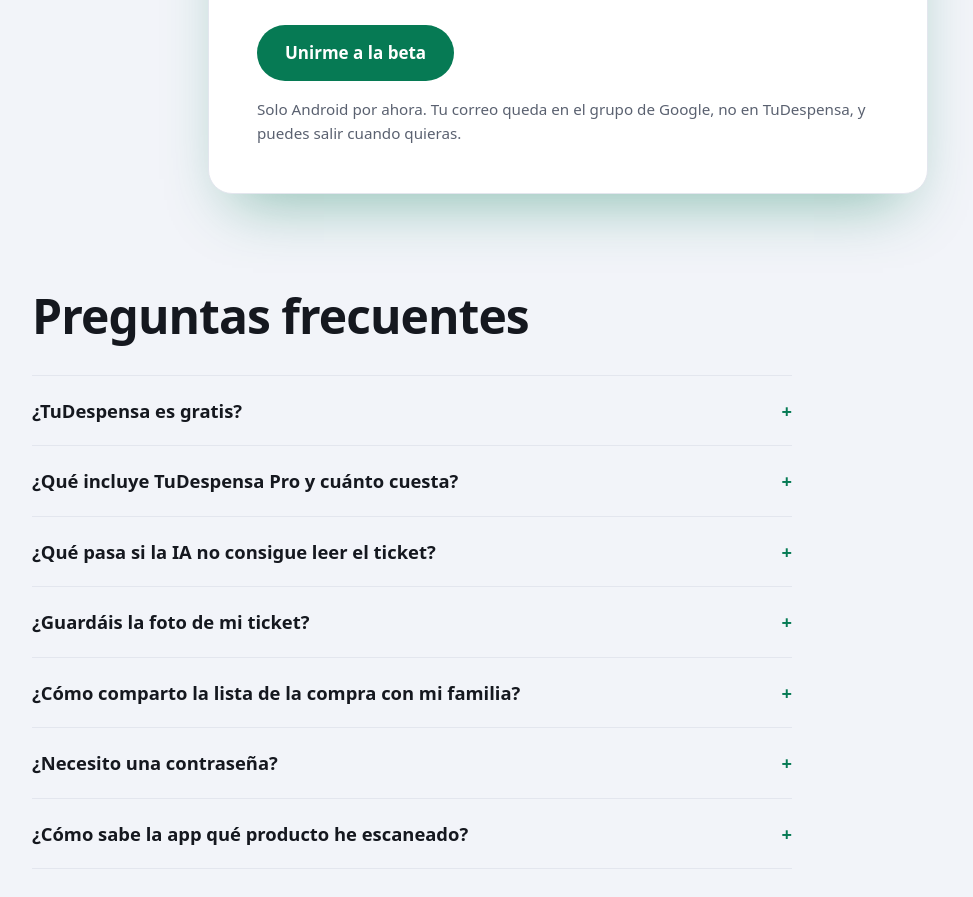
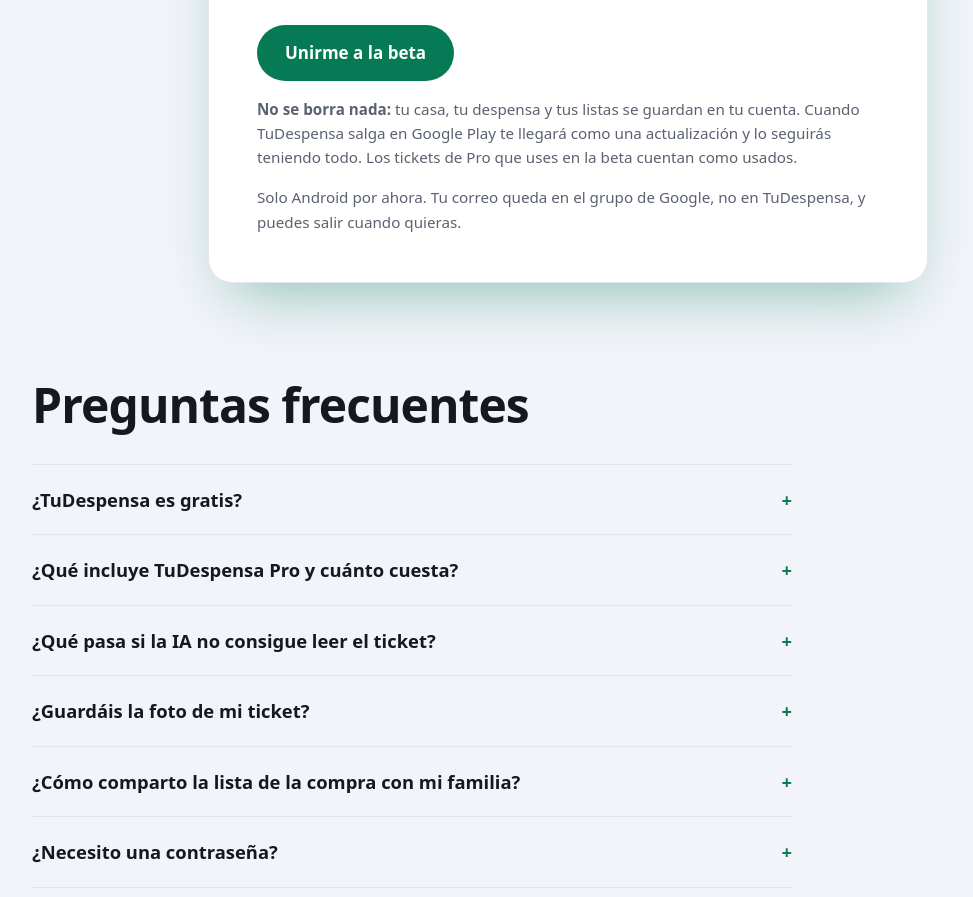
Before and after one commit to Japaro79/tudespensa-site, a plain HTML site: page index.html in a window 1280 px wide. Shown: the part 6743-7640 px from the top of the page, without its empty margins (72-1045 px from the left). Drawn offline with Linux system fonts and the light colour scheme.

Commit message:
feat: tell beta testers their data is kept after launch

```diff
--- a/index.html
+++ b/index.html
@@ -503,6 +503,11 @@
             Unirme a la beta
           </a>
           <p class="beta-note">
+            <strong>No se borra nada:</strong> tu casa, tu despensa y tus listas se guardan en tu
+            cuenta. Cuando TuDespensa salga en Google Play te llegará como una actualización y lo
+            seguirás teniendo todo. Los tickets de Pro que uses en la beta cuentan como usados.
+          </p>
+          <p class="beta-note">
             Solo Android por ahora. Tu correo queda en el grupo de Google, no en TuDespensa, y puedes
             salir cuando quieras.
           </p>
```
